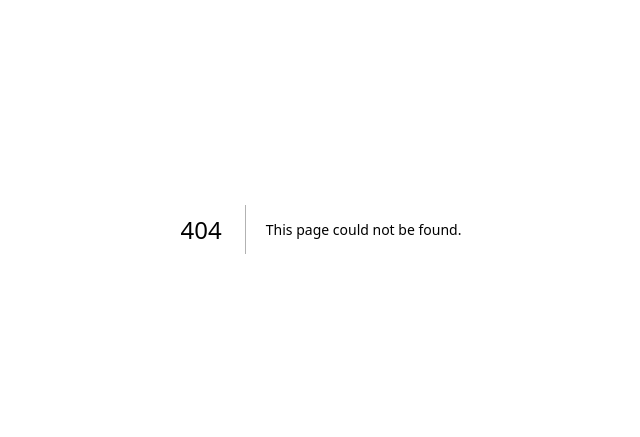
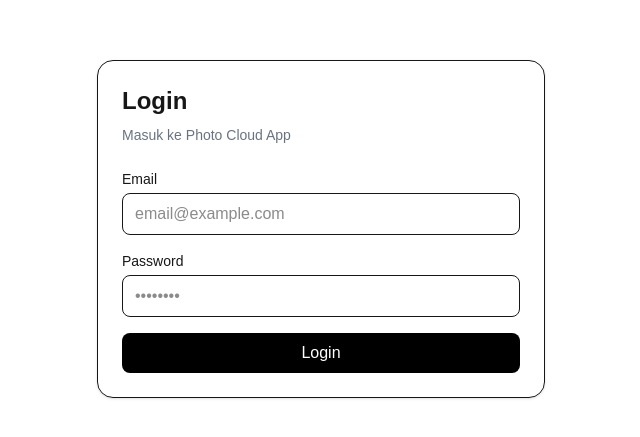
Before and after one commit to wsantika/photo-cloud-app, a Next.js app: page /login in a window 1280 px wide. Before the commit this address had no page. Shown: the part 171-608 px from the top of the page, without its empty margins (319-959 px from the left). Built offline with nearby package versions, Linux system fonts and the light colour scheme.

Commit message:
feat: implement authentication system

```diff
--- /dev/null
+++ b/app/api/auth/[...nextauth]/route.ts
@@ -0,0 +1,6 @@
+import NextAuth from "next-auth";
+import { authOptions } from "@/lib/auth";
+
+const handler = NextAuth(authOptions);
+
+export { handler as GET, handler as POST };
--- /dev/null
+++ b/app/dashboard/page.tsx
@@ -0,0 +1,45 @@
+"use client";
+
+import { signOut, useSession } from "next-auth/react";
+
+export default function DashboardPage() {
+  const { data: session, status } = useSession();
+
+  if (status === "loading") {
+    return <p className="p-6">Loading...</p>;
+  }
+
+  if (!session) {
+    return <p className="p-6">Kamu belum login.</p>;
+  }
+
+  return (
+    <main className="min-h-screen p-6">
+      <div className="mx-auto max-w-2xl rounded-2xl border p-6 shadow">
+        <h1 className="mb-4 text-2xl font-bold">Dashboard</h1>
+
+        <div className="space-y-2 text-sm">
+          <p>
+            <span className="font-semibold">Nama:</span> {session.user.name}
+          </p>
+          <p>
+            <span className="font-semibold">Email:</span> {session.user.email}
+          </p>
+          <p>
+            <span className="font-semibold">Role:</span> {session.user.role}
+          </p>
+          <p>
+            <span className="font-semibold">User ID:</span> {session.user.id}
+          </p>
+        </div>
+
+        <button
+          onClick={() => signOut({ callbackUrl: "/login" })}
+          className="mt-6 rounded-lg bg-red-600 px-4 py-2 text-white"
+        >
+          Logout
+        </button>
+      </div>
+    </main>
+  );
+}
--- a/app/layout.tsx
+++ b/app/layout.tsx
@@ -1,5 +1,7 @@
 import type { Metadata } from "next";
+import type { ReactNode } from "react";
 import { Geist, Geist_Mono } from "next/font/google";
+import AuthSessionProvider from "@/components/providers/session-provider";
 import "./globals.css";
 
 const geistSans = Geist({
@@ -13,21 +15,20 @@ const geistMono = Geist_Mono({
 });
 
 export const metadata: Metadata = {
-  title: "Create Next App",
-  description: "Generated by create next app",
+  title: "Photo Cloud App",
+  description: "Wedding photobooth photo management platform",
 };
 
 export default function RootLayout({
   children,
 }: Readonly<{
-  children: React.ReactNode;
+  children: ReactNode;
 }>) {
   return (
-    <html
-      lang="en"
-      className={`${geistSans.variable} ${geistMono.variable} h-full antialiased`}
-    >
-      <body className="min-h-full flex flex-col">{children}</body>
+    <html lang="en">
+      <body>
+        <AuthSessionProvider>{children}</AuthSessionProvider>
+      </body>
     </html>
   );
 }
--- /dev/null
+++ b/app/login/page.tsx
@@ -0,0 +1,75 @@
+"use client";
+
+import { FormEvent, useState } from "react";
+import { signIn } from "next-auth/react";
+import { useRouter } from "next/navigation";
+
+export default function LoginPage() {
+  const router = useRouter();
+  const [email, setEmail] = useState("");
+  const [password, setPassword] = useState("");
+  const [error, setError] = useState("");
+
+  async function handleSubmit(e: FormEvent<HTMLFormElement>) {
+    e.preventDefault();
+    setError("");
+
+    const result = await signIn("credentials", {
+      email,
+      password,
+      redirect: false,
+    });
+
+    if (result?.error) {
+      setError("Email atau password salah");
+      return;
+    }
+
+    router.push("/dashboard");
+    router.refresh();
+  }
+
+  return (
+    <main className="flex min-h-screen items-center justify-center px-4">
+      <div className="w-full max-w-md rounded-2xl border p-6 shadow">
+        <h1 className="mb-2 text-2xl font-bold">Login</h1>
+        <p className="mb-6 text-sm text-gray-500">Masuk ke Photo Cloud App</p>
+
+        <form onSubmit={handleSubmit} className="space-y-4">
+          <div>
+            <label className="mb-1 block text-sm font-medium">Email</label>
+            <input
+              type="email"
+              className="w-full rounded-lg border px-3 py-2 outline-none"
+              value={email}
+              onChange={(e) => setEmail(e.target.value)}
+              placeholder="email@example.com"
+              required
+            />
+          </div>
+
+          <div>
+            <label className="mb-1 block text-sm font-medium">Password</label>
+            <input
+              type="password"
+              className="w-full rounded-lg border px-3 py-2 outline-none"
+              value={password}
+              onChange={(e) => setPassword(e.target.value)}
+              placeholder="••••••••"
+              required
+            />
+          </div>
+
+          {error ? <p className="text-sm text-red-500">{error}</p> : null}
+
+          <button
+            type="submit"
+            className="w-full rounded-lg bg-black px-4 py-2 text-white"
+          >
+            Login
+          </button>
+        </form>
+      </div>
+    </main>
+  );
+}
--- /dev/null
+++ b/components/providers/session-provider.tsx
@@ -0,0 +1,12 @@
+"use client";
+
+import type { ReactNode } from "react";
+import { SessionProvider } from "next-auth/react";
+
+type Props = {
+  children: ReactNode;
+};
+
+export default function AuthSessionProvider({ children }: Props) {
+  return <SessionProvider>{children}</SessionProvider>;
+}
--- a/docker-compose.yml
+++ b/docker-compose.yml
@@ -8,7 +8,7 @@ services:
       POSTGRES_PASSWORD: postgres
       POSTGRES_DB: photo_cloud_app
     ports:
-      - "5432:5432"
+      - "5433:5432"
     volumes:
       - postgres_data:/var/lib/postgresql/data
 
--- /dev/null
+++ b/lib/auth.ts
@@ -0,0 +1,87 @@
+import { prisma } from "@/lib/prisma";
+import bcrypt from "bcryptjs";
+import type { NextAuthOptions } from "next-auth";
+import CredentialsProvider from "next-auth/providers/credentials";
+
+export const authOptions: NextAuthOptions = {
+  session: {
+    strategy: "jwt",
+  },
+  providers: [
+    CredentialsProvider({
+      name: "Credentials",
+      credentials: {
+        email: {
+          label: "Email",
+          type: "email",
+        },
+        password: {
+          label: "Password",
+          type: "password",
+        },
+      },
+      async authorize(credentials) {
+        console.log("credentials masuk:", credentials);
+
+        if (!credentials?.email || !credentials?.password) {
+          console.log("email/password kosong");
+          return null;
+        }
+
+        const user = await prisma.user.findUnique({
+          where: {
+            email: credentials.email,
+          },
+        });
+
+        console.log("user ketemu:", user);
+
+        if (!user) {
+          console.log("user tidak ditemukan");
+          return null;
+        }
+
+        const isPasswordValid = await bcrypt.compare(
+          credentials.password,
+          user.password,
+        );
+
+        console.log("password valid?", isPasswordValid);
+
+        if (!isPasswordValid) {
+          console.log("password tidak cocok");
+          return null;
+        }
+
+        return {
+          id: user.id,
+          name: user.name,
+          email: user.email,
+          role: user.role,
+        };
+      },
+    }),
+  ],
+  callbacks: {
+    async jwt({ token, user }) {
+      if (user) {
+        token.id = user.id;
+        token.role = (user as { role?: string }).role ?? "admin";
+      }
+
+      return token;
+    },
+    async session({ session, token }) {
+      if (session.user) {
+        session.user.id = token.id as string;
+        session.user.role = token.role as string;
+      }
+
+      return session;
+    },
+  },
+  pages: {
+    signIn: "/login",
+  },
+  secret: process.env.NEXTAUTH_SECRET,
+};
--- /dev/null
+++ b/lib/prisma.ts
@@ -0,0 +1,15 @@
+import { PrismaClient } from "@prisma/client";
+
+const globalForPrisma = globalThis as unknown as {
+  prisma: PrismaClient | undefined;
+};
+
+export const prisma =
+  globalForPrisma.prisma ??
+  new PrismaClient({
+    log: ["query", "error", "warn"],
+  });
+
+if (process.env.NODE_ENV !== "production") {
+  globalForPrisma.prisma = prisma;
+}
--- /dev/null
+++ b/middleware.ts
@@ -0,0 +1,5 @@
+export { default } from "next-auth/middleware";
+
+export const config = {
+  matcher: ["/dashboard/:path*"],
+};
--- a/package.json
+++ b/package.json
@@ -10,13 +10,16 @@
   },
   "dependencies": {
     "@prisma/client": "^6.19.3",
+    "bcryptjs": "^3.0.3",
     "next": "16.2.4",
+    "next-auth": "^4.24.14",
     "prisma": "^6.19.3",
     "react": "19.2.4",
     "react-dom": "19.2.4"
   },
   "devDependencies": {
     "@tailwindcss/postcss": "^4",
+    "@types/bcryptjs": "^2.4.6",
     "@types/node": "^20",
     "@types/react": "^19",
     "@types/react-dom": "^19",
--- /dev/null
+++ b/prisma/seed.js
@@ -0,0 +1,34 @@
+const { PrismaClient } = require("@prisma/client");
+const bcrypt = require("bcryptjs");
+
+const prisma = new PrismaClient();
+
+async function main() {
+  const hashedPassword = await bcrypt.hash("admin123", 10);
+
+  const user = await prisma.user.upsert({
+    where: { email: "admin@mail.com" },
+    update: {
+      name: "Admin",
+      password: hashedPassword,
+      role: "admin",
+    },
+    create: {
+      name: "Admin",
+      email: "admin@mail.com",
+      password: hashedPassword,
+      role: "admin",
+    },
+  });
+
+  console.log("User berhasil dibuat:", user.email);
+}
+
+main()
+  .catch((e) => {
+    console.error("Seed error:", e);
+    process.exit(1);
+  })
+  .finally(async () => {
+    await prisma.$disconnect();
+  });
--- /dev/null
+++ b/types/next-auth.d.ts
@@ -0,0 +1,22 @@
+import { DefaultSession } from "next-auth";
+
+declare module "next-auth" {
+  interface Session {
+    user: {
+      id: string;
+      role: string;
+    } & DefaultSession["user"];
+  }
+
+  interface User {
+    id: string;
+    role: string;
+  }
+}
+
+declare module "next-auth/jwt" {
+  interface JWT {
+    id: string;
+    role: string;
+  }
+}
```
Also changed, not shown: 1 other file (tests, documents, lock files or other folders).
